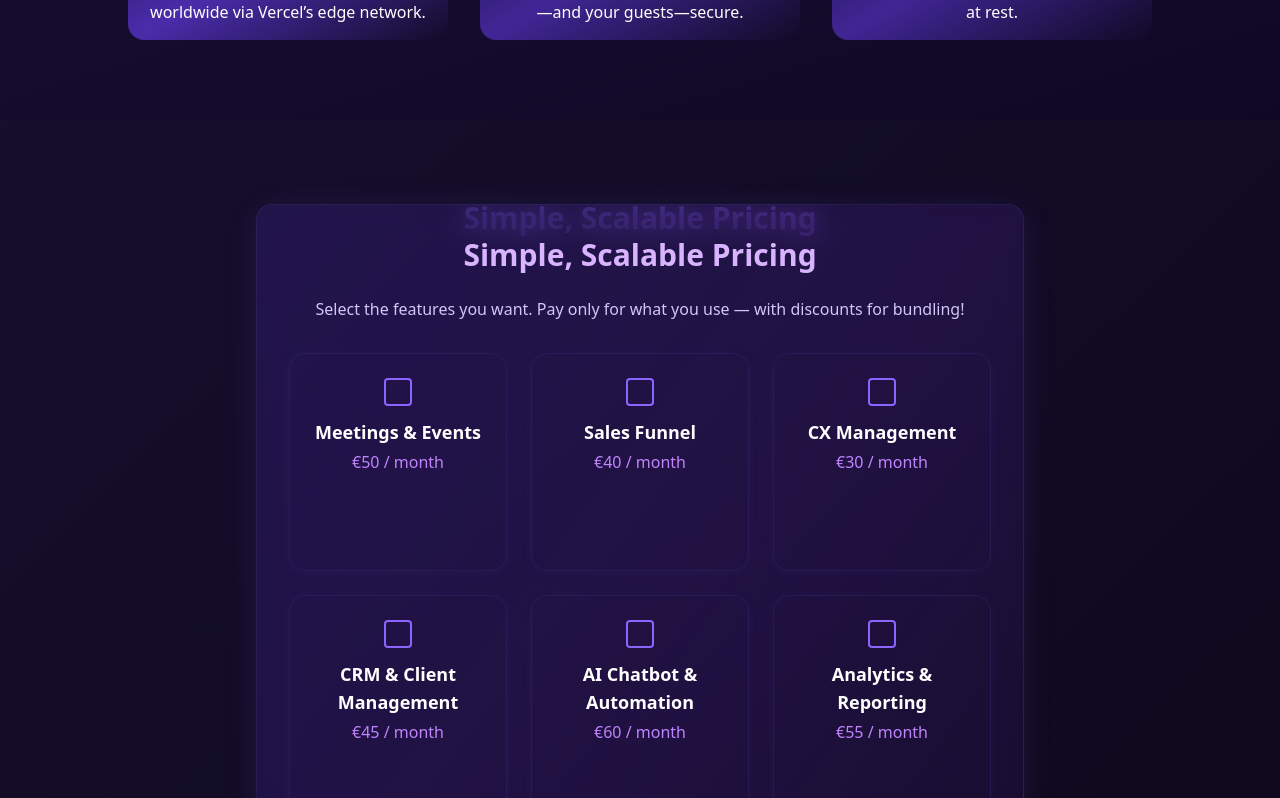
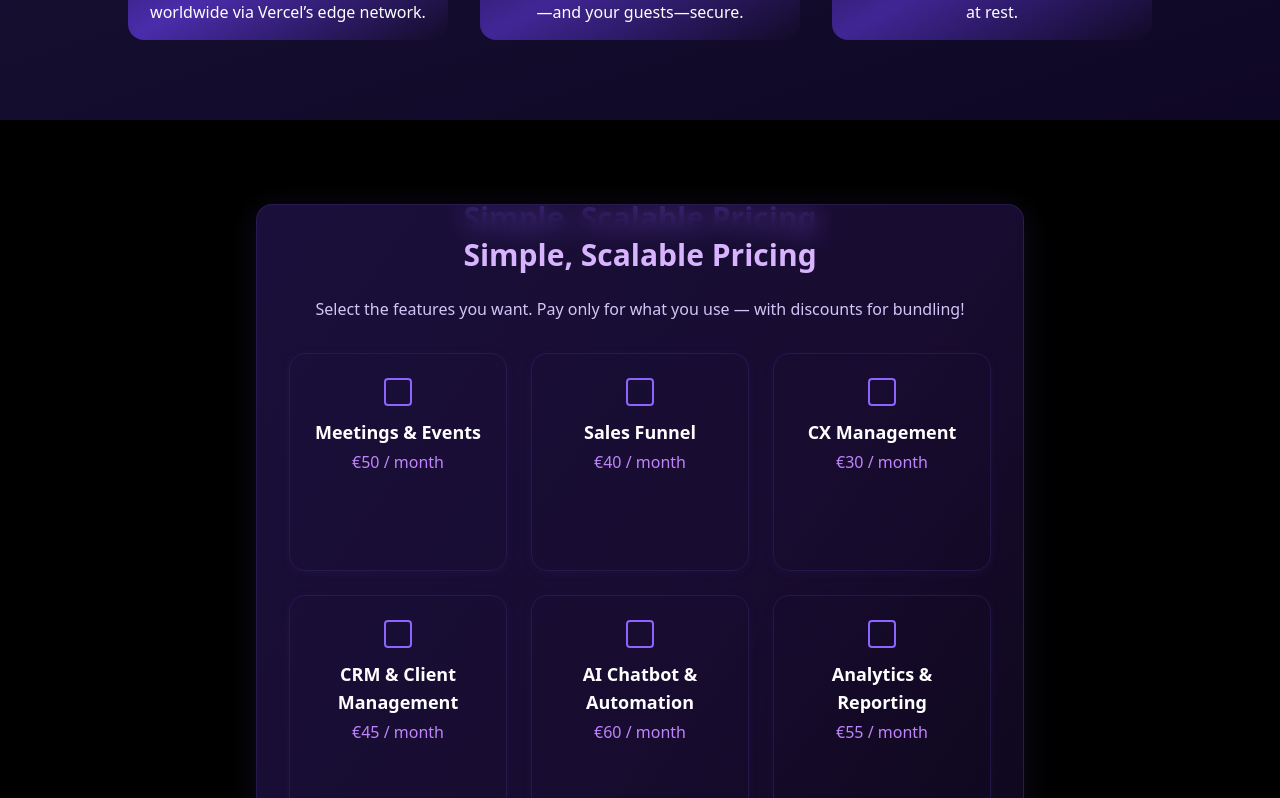
Before and after one commit to LunaraHQ/lunara-website, a Next.js app: page / in a window 1280 px wide. Shown: the part 2442-3240 px from the top of the page. Built offline with nearby package versions, Linux system fonts and the light colour scheme.

Commit message:
Update HomeContent.js

```diff
--- a/components/HomeContent.js
+++ b/components/HomeContent.js
@@ -204,7 +204,7 @@ export default function HomeContent() {
         {/* Pricing */}
        <section
   id="pricing"
-          className="py-20 bg-gradient-to-br from-[#23194b]/60 to-[#130b24]/70 text-center backdrop-blur-md"
+  className="py-20 text-center" // <--- NO bg-gradient, NO blur here!
   aria-labelledby="pricing-heading"
 >
   <h2
```
Lines whose indentation alone changed are shown as unchanged.
